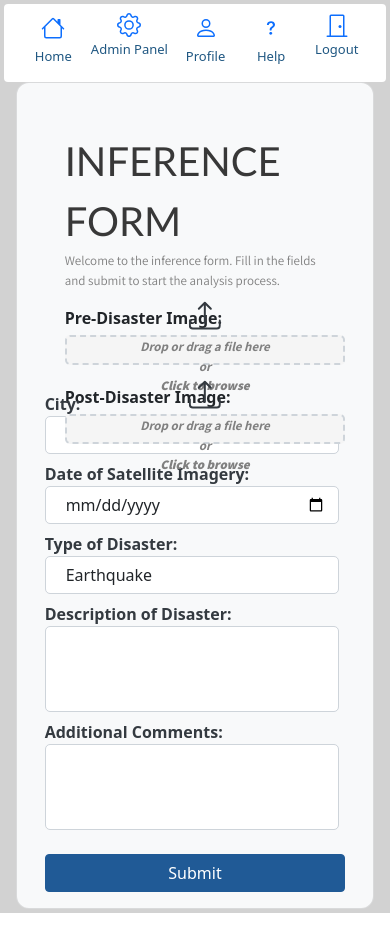
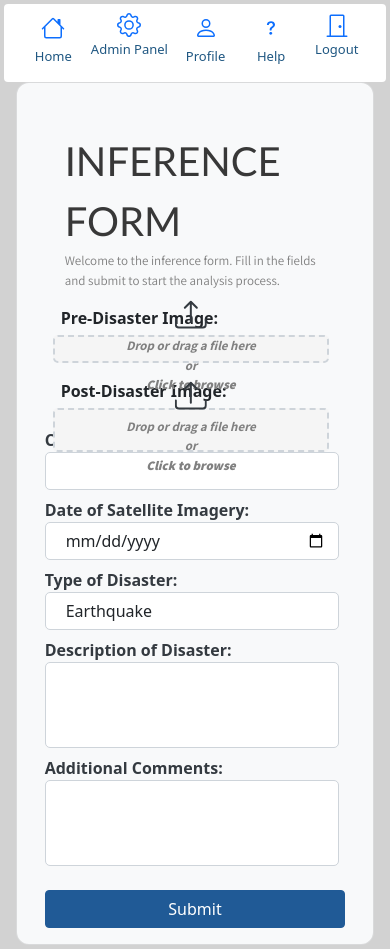
Before and after one commit to AyeshaNaime003/DisasterWatch, a Django app: page /inferenceform/ in a window 390 px wide. Before the commit the page ends 913 px from the top, so only its background shows below. Run offline with Django 4.2, Linux system fonts and the light colour scheme; a user stored in the database is signed in; parts of the project's set-up code (start-up, migrations or seed data) failed here and were passed over; some libraries are stand-ins or nearby versions.

Commit message:
responsiveness +map ui fixes
i will die

```diff
--- a/app/templates/app/addUser.html
+++ b/app/templates/app/addUser.html
@@ -16,7 +16,7 @@
         <div class="col-md-11">
             {% comment %} <div class="container-fluid"> {% endcomment %}
                 <div class="row gx-3">
-                    <div class="col-lg-12">
+                    <div class="col-md-12">
                         <div class="card mb-3">
                             <div class="card-body">
                                 <div class="p-5 pb-0  pageTitle">
--- a/app/templates/app/adminPanel.html
+++ b/app/templates/app/adminPanel.html
@@ -18,7 +18,7 @@
         <div class="col-md-11">
             {% comment %} <div class="container-fluid"> {% endcomment %}
                 <div class="row ">
-                    <div class="col-lg-8 pe-0">
+                    <div class="col-md-8 pe-0">
                         <div class="card mb-3 mx-0 " style="height: 95vh">
                             <div class="card-body pt-0">
                                 <div class='row pt-0 px-0'>
@@ -61,7 +61,7 @@
                         </div>
 
                     </div>
-                    <div class="col-lg-4" >
+                    <div class="col-md-4" >
                         <div class="card mb-4" style="max-height: 95vh; overflow-y: auto;">
                             <div class="card-body" >
                                 <h5>User Details</h5>
--- a/app/templates/app/inferenceform.html
+++ b/app/templates/app/inferenceform.html
@@ -24,7 +24,12 @@
                     <div class="row mx-3 mt-0">
                         <!-- First Column: Image Input Fields -->
                         <div class="col-md-6">
-                            <p class='mt-0 '>Pre-Disaster Image:</p>
+                            <div class='row mb-4 w-100'style='height:40%'>
+                                <div class='col-md-12'>
+                                    <div class='row px-3 '>
+                                        <p >Pre-Disaster Image:</p>
+                                    </div>
+                                    <div class='row h-100 w-100 '>
                                         <div class="image-input mb-3" id="pre_image_drop_area">
                                             <label for="pre_image">
                                                 <svg xmlns="http://www.w3.org/2000/svg" width="32" height="32" fill="currentColor" class="bi bi-upload" viewBox="0 0 16 16">
@@ -33,7 +38,15 @@
                                                 </svg><i>Drop or drag a file here or <br><b>Click to browse</b></br></i> </label>
                                             <input type="file" class="form-control-file" id="pre_image" name="pre_image" accept=".tif" required>
                                         </div>
-                            <p>Post-Disaster Image:</p>
+                                    </div>
+                                </div>
+                            </div>
+                            <div class='row w-100' style='height:40%'>
+                                <div class='col-md-12'>
+                                    <div class='row px-3 '>
+                                        <p >Post-Disaster Image:</p>
+                                    </div>
+                                    <div class='row h-100 w-100 mb-3'>
                                         <div class="image-input" id="post_image_drop_area">
                                             <label for="post_image">
                                                 <svg xmlns="http://www.w3.org/2000/svg" width="32" height="32" fill="currentColor" class="bi bi-upload" viewBox="0 0 16 16">
@@ -42,6 +55,9 @@
                                                 </svg> <i>Drop or drag a file here or
                                                     <br><b>Click to browse</b></br></i></label>
                                             <input type="file" class="form-control-file" id="post_image" name="post_image" accept=".tif" required>
+                                        </div>
+                                    </div>
+                                </div>
                             </div>
                         </div>
                         <!-- Second Column: Other Input Fields -->
--- a/app/templates/app/login.html
+++ b/app/templates/app/login.html
@@ -10,10 +10,10 @@
 <div class="container-fluid outer-login-container">
     <div class="container inner-login-container">
         <div class="row">
-            <div class="col-lg-5 d-lg-block d-none text-center cycle-img-container">
+            <div class="col-md-5 d-lg-block d-none text-center cycle-img-container">
                 <img src="{% static '/assets/disaster-cycle.png' %}" alt="">
             </div>
-            <div class="col-lg-7 col-12 py-3 form-container text-center">
+            <div class="col-md-7 col-12 py-3 form-container text-center">
                 <img class="logo" src="{% static '/assets/logo.png' %}" alt="logo">
                 <h1> DisasterWatch</h5>
                 <h2 class="text-center">Login</h2>
--- a/app/templates/app/profile.html
+++ b/app/templates/app/profile.html
@@ -10,7 +10,7 @@
         <!-- SIDEBAR -->
         {% include 'app/navbar2.html' %}
         <!-- RIGHT PANEL -->
-        <div class="col-xl-11">
+        <div class="col-md-11">
             {% comment %} <div class="row"> {% endcomment %}
                 <div class="card">
                     <div clas='card-body'>
--- a/static/styles/inference_form.css
+++ b/static/styles/inference_form.css
@@ -3,7 +3,6 @@
     border: 2px dashed #ced4da;
     border-radius: 5px;
     position: relative;
-    height:35%;
     cursor:pointer;
     margin-left: 20px;
     background-color: rgb(245, 245, 245);
@@ -37,10 +36,10 @@
     color:grey
 }
 
-.col-md-6 p {
-    margin:20px;
+.row .px-3 p {
     font-weight: bold;
-    margin-bottom:0px;
+    height:fit-content;
+    margin-bottom:0;
 }
 
 /* Add styles for dragover effect */
```
Also changed, not shown: app/templates/app/dashboard.html (+6 -5 lines), app/templates/app/map.html (+6 -6 lines), static/styles/dashboard.css (+0 -9 lines), static/styles/map.css (+0 -8 lines), app/favicon.ico (deleted), db.sqlite3, static/styles/navbar2.css (indentation only). Lines whose indentation alone changed are shown as unchanged.
